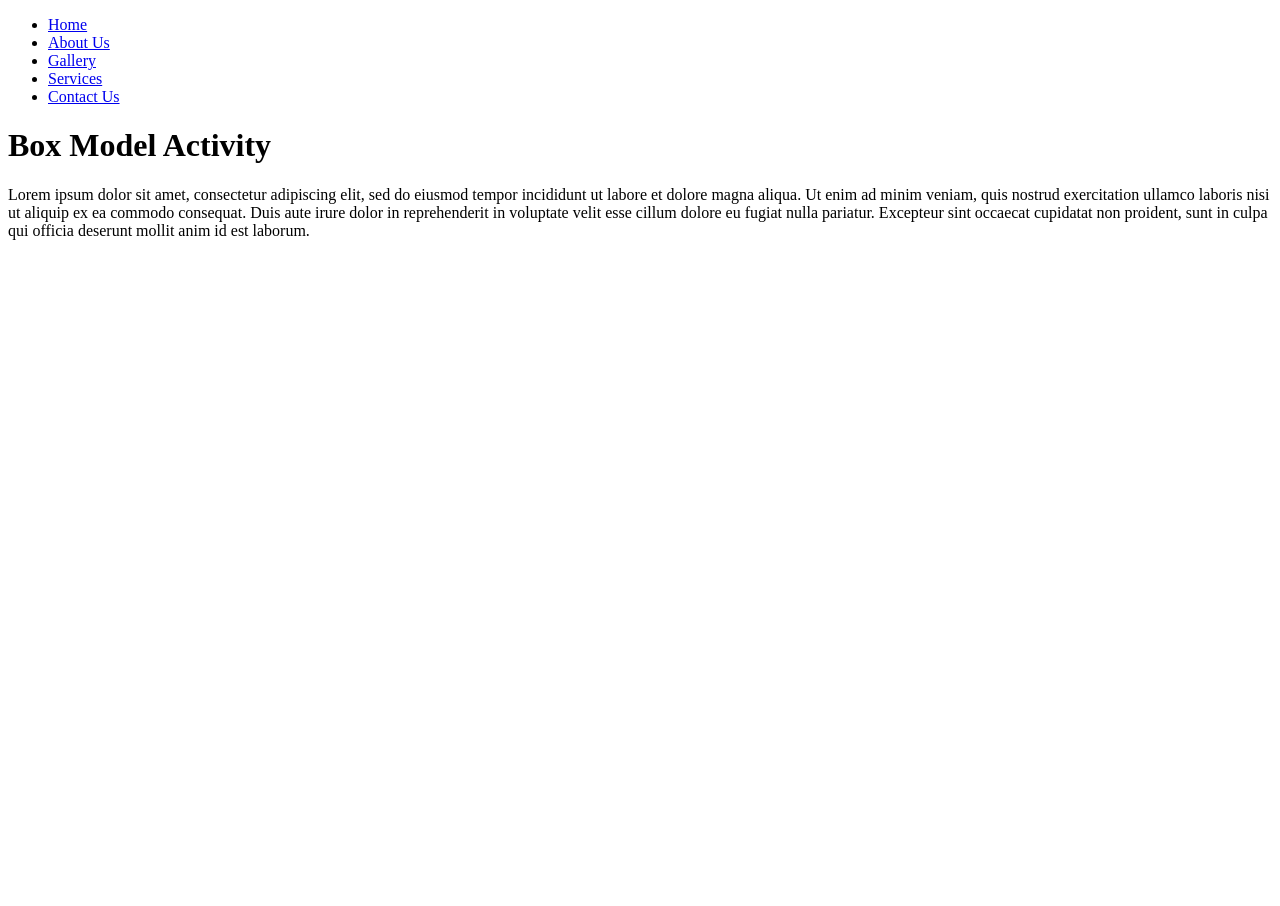
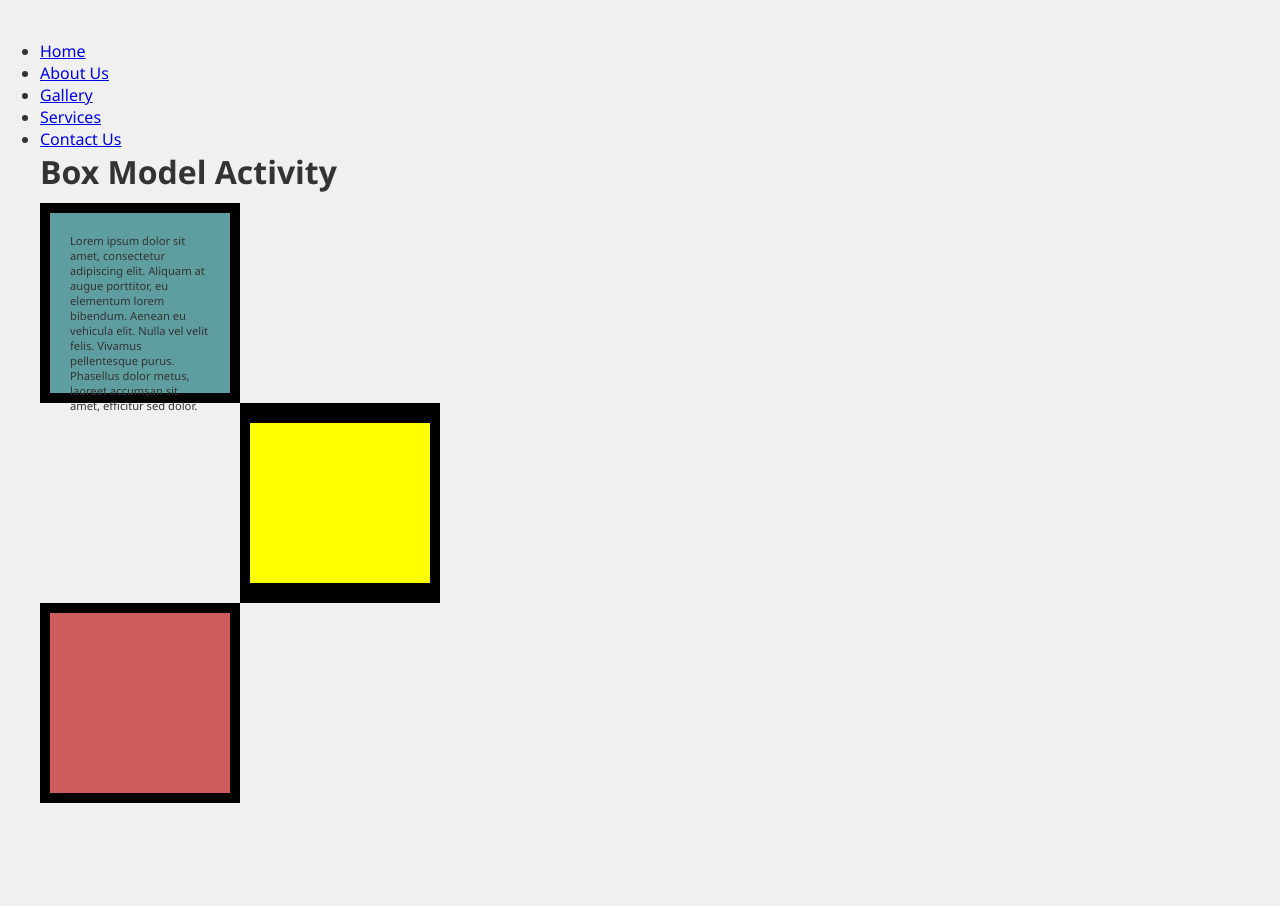
Before and after one commit to AlabanMarcHuelJirro/boxmodel, a plain HTML site: page index.html in a window 1280 px wide. Before the commit the page ends 800 px from the top, so only its background shows below. Drawn offline with Linux system fonts and the light colour scheme.

Commit message:
Update index.html

```diff
--- a/index.html
+++ b/index.html
@@ -1,11 +1,65 @@
 <!DOCTYPE html>
-<html lang ="en">
+<html lang="en">
 <head>
-    <meta charset="UTF-8">
-    <meta name="viewport" content="width=device-width, initial-scale=1.0">
-    <title>Box Model</title>
+  <meta charset="UTF-8" />
+  <meta name="viewport" content="width=device-width, initial-scale=1.0" />
+  <title>Box Model Layout</title>
   <style>
+    * {
+      box-sizing: border-box;
+      margin: 0;
+      padding: 0;
+    }
 
+    body {
+      font-family: 'Segoe UI', sans-serif;
+      background-color: #f0f0f0;
+      padding: 40px;
+      color: #333;
+    }
+
+    h1 {
+      font-size: 2rem;
+      margin-bottom: 10px;
+    }
+
+    .layout {
+      position: relative;
+      width: 100%;
+      height: 700px;
+    }
+
+
+    .box1 {
+      width: 200px;
+      height: 200px;
+      background-color: cadetblue;
+      padding: 20px;
+      border: 10px solid black;
+    }
+
+    .box1 p {
+      margin: 0;
+      font-size: 0.7rem;
+    }
+
+    .box2 {
+      width: 200px;
+      height: 200px;
+      background-color: yellow;
+      border-top: 20px solid black;
+      border-bottom: 20px solid black;
+      border-left: 10px solid black;
+      border-right: 10px solid black;
+      margin-left: 200px
+    }
+
+    .box3 {
+      width: 200px;
+      height: 200px;
+      background-color: indianred;
+      border: 10px solid black;
+    }
   </style>
 </head>
 <body>
@@ -21,10 +75,14 @@
 
   <h1>Box Model Activity</h1>
 
+  <div class="layout">
     <div class="box1">
-        <p>Lorem ipsum dolor sit amet, consectetur adipiscing elit, sed do eiusmod tempor incididunt ut labore et dolore magna aliqua. Ut enim ad minim veniam, quis nostrud exercitation ullamco laboris nisi ut aliquip ex ea commodo consequat. Duis aute irure dolor in reprehenderit in voluptate velit esse cillum dolore eu fugiat nulla pariatur. Excepteur sint occaecat cupidatat non proident, sunt in culpa qui officia deserunt mollit anim id est laborum.</p>
+      <p>
+        Lorem ipsum dolor sit amet, consectetur adipiscing elit. Aliquam at augue porttitor, eu elementum lorem bibendum. Aenean eu vehicula elit. Nulla vel velit felis. Vivamus pellentesque purus. Phasellus dolor metus, laoreet accumsan sit amet, efficitur sed dolor.
+      </p>
     </div>
     <div class="box2"></div>
     <div class="box3"></div>
+  </div>
 </body>
 </html>
```
Lines whose indentation alone changed are shown as unchanged.
